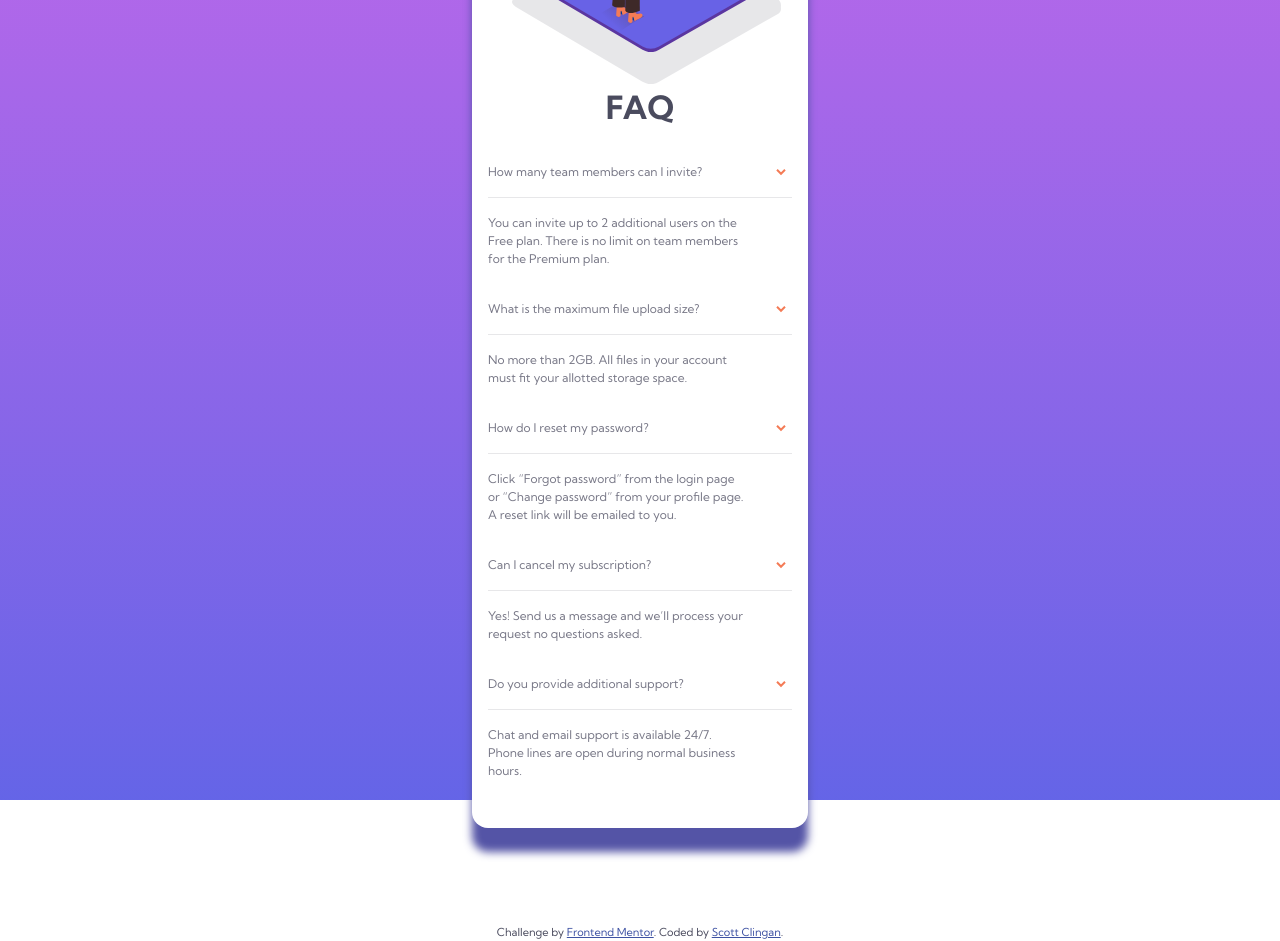
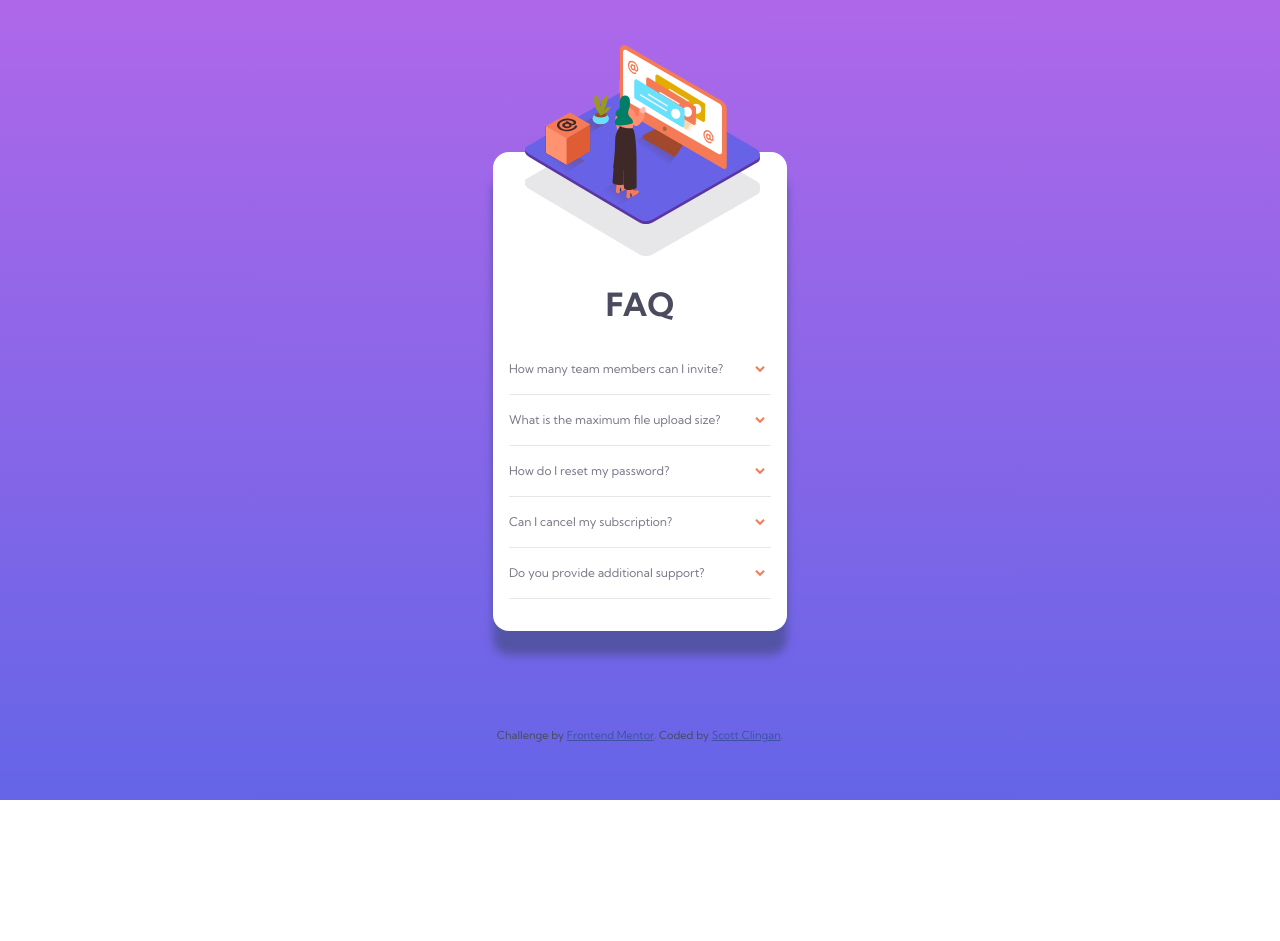
Before and after one commit to sclingan/faq-accordion, a React (Vite) app: page / in a window 1280 px wide. After the commit the page ends 800 px from the top, so only its background shows below. Built offline with nearby package versions, Linux system fonts and the light colour scheme.

Commit message:
Fixing CSS for image layout

```diff
--- a/src/App.css
+++ b/src/App.css
@@ -121,6 +121,7 @@ li {
   grid-column-start: 1;
   grid-column-end: 1;
   border-bottom: 1px solid var(--dividers-gray-blue);
+  /* border-top: 1px solid var(--dividers-gray-blue); */
   padding-block: 1rem;
   text-align: left;
 }
@@ -148,7 +149,7 @@ li {
 }
 
 .div__card_answer {
-  /* position: absolute; */
+  position: absolute;
   top: -100rem;
   padding-block: 1rem;
   text-align: left;
```
